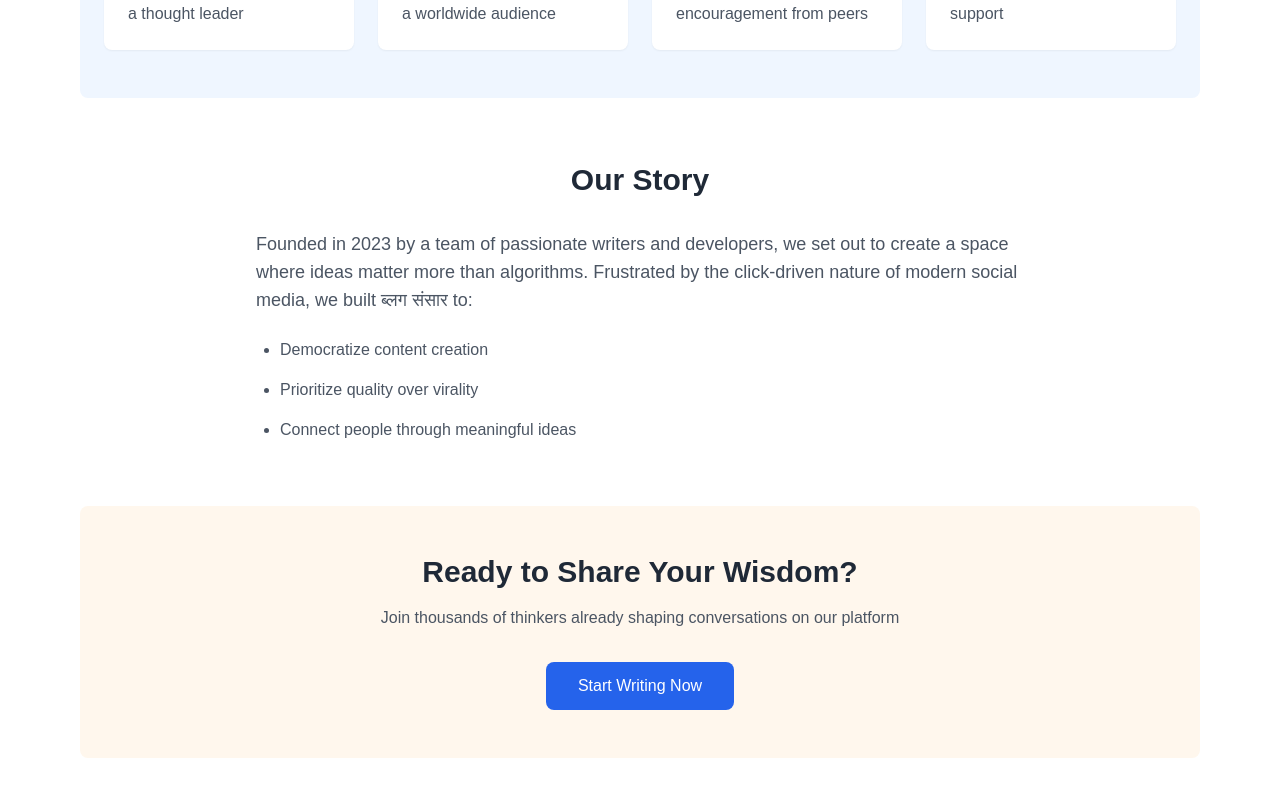
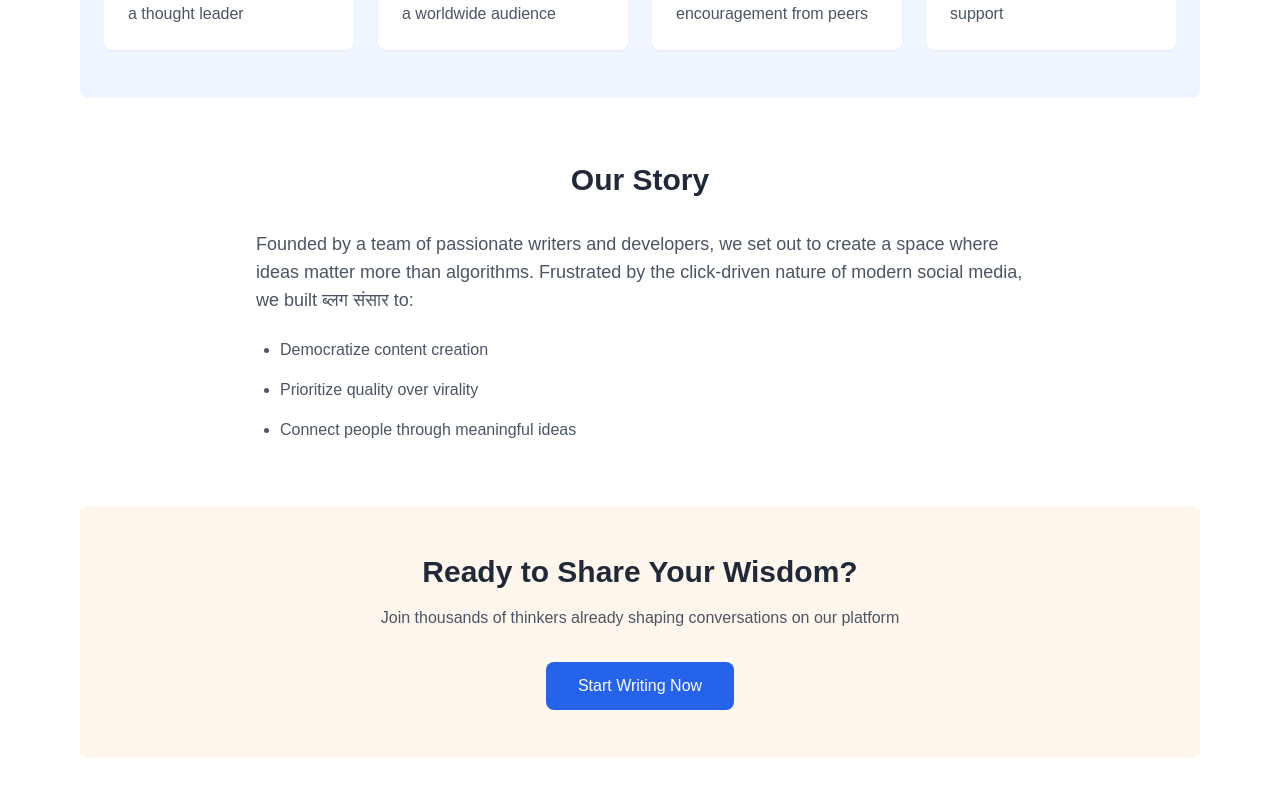
Before and after one commit to prajwolkarki/personalblogapp, a Next.js app: page /aboutus in a window 1280 px wide. Shown: the part 1086-1882 px from the top of the page. Built offline with nearby package versions, Linux system fonts and the light colour scheme; no server answers.

Commit message:
Update page.js

```diff
--- a/src/app/aboutus/page.js
+++ b/src/app/aboutus/page.js
@@ -107,7 +107,7 @@ export default function AboutPage() {
         </h2>
         <div className="max-w-3xl mx-auto">
           <p className="text-lg text-gray-600 mb-6">
-            Founded in 2023 by a team of passionate writers and developers, we
+            Founded by a team of passionate writers and developers, we
             set out to create a space where ideas matter more than algorithms.
             Frustrated by the click-driven nature of modern social media, we
             built ब्लग संसार to:
```
